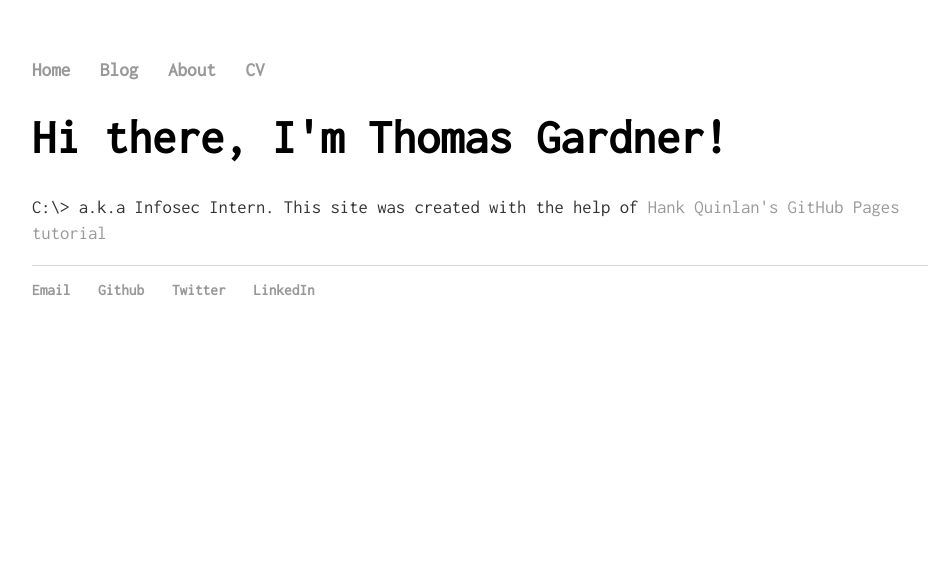
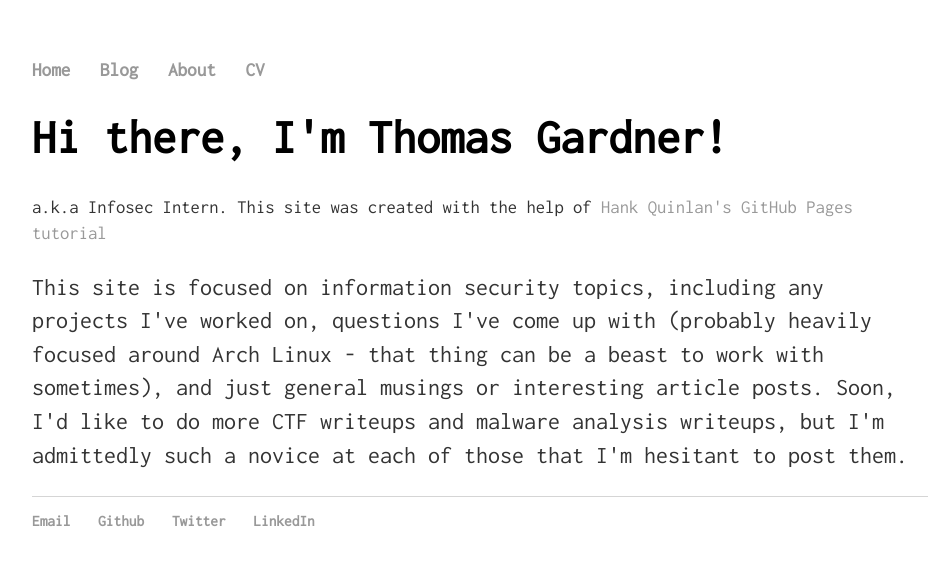
Before and after one commit to infosec-intern/infosec-intern.github.io, a Jekyll site: the page built from index.html, in a window 1280 px wide. Shown: the top 566 px of the page, without its empty margins (160-1094 px from the left). Built offline with Jekyll 4.4.1, drawn with Linux system fonts in a browser that asks for light colours.

Commit message:
added longer intro

```diff
--- a/index.html
+++ b/index.html
@@ -7,10 +7,14 @@ title: Infosec Intern
         font-size: 14pt;
     }
 </style>
-<div class="blurb">
-    <h1>Hi there, I'm Thomas Gardner!</h1>
-    <p id="introduction">
-        C:\> a.k.a Infosec Intern. This site was created with the help of
-        <a href="http://jmcglone.com/guides/github-pages/">Hank Quinlan's GitHub Pages tutorial</a>
-    </p>
-</div>
+<h1>Hi there, I'm Thomas Gardner!</h1>
+<p id="introduction">
+    a.k.a Infosec Intern. This site was created with the help of
+    <a href="http://jmcglone.com/guides/github-pages/">Hank Quinlan's GitHub Pages tutorial</a>
+</p>
+<p>
+    This site is focused on information security topics, including any projects I've worked on,
+    questions I've come up with (probably heavily focused around Arch Linux - that thing can be a beast to work with sometimes),
+    and just general musings or interesting article posts. Soon, I'd like to do more CTF writeups and malware analysis writeups,
+    but I'm admittedly such a novice at each of those that I'm hesitant to post them.
+</p>
```
